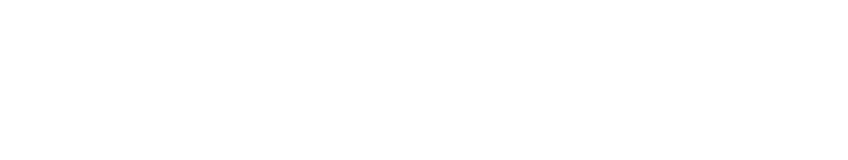
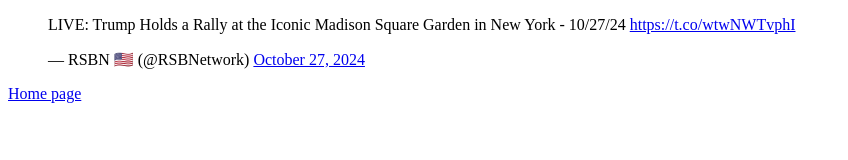
Before and after one commit to fikremareyamayno/My_First_Portfolio, a plain HTML site: page tweets.html in a window 1280 px wide. Shown: the whole page, without its empty margins (0-848 px from the left). Drawn offline with Linux system fonts and the light colour scheme.

Commit message:
Embedded tweet in tweets.html and removed obsolete charset attribute

```diff
--- a/tweets.html
+++ b/tweets.html
@@ -3,9 +3,13 @@
     <head>
         <meta charset="utf-8">
 
-        <title></title>
+        <title>My tweets</title>
     </head>
     <body>
-
+        <blockquote class="twitter-tweet">
+            <p lang="en" dir="ltr">LIVE: Trump Holds a Rally at the Iconic Madison Square Garden in New York - 10/27/24 <a href="https://t.co/wtwNWTvphI">https://t.co/wtwNWTvphI</a></p>&mdash; RSBN 🇺🇸 (@RSBNetwork) <a href="https://twitter.com/RSBNetwork/status/1850537566191161721?ref_src=twsrc%5Etfw">October 27, 2024</a>
+        </blockquote>
+             <script async src="https://platform.twitter.com/widgets.js"></script>
+   <a href="base_index.html">Home page</a>
     </body>
 </html>
```
